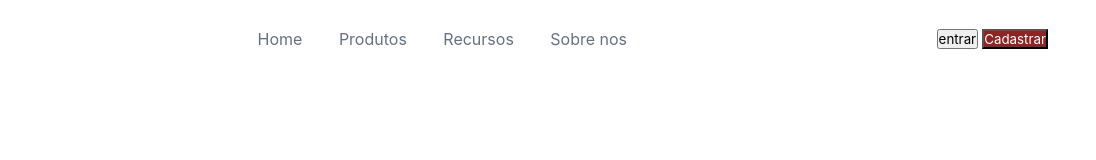
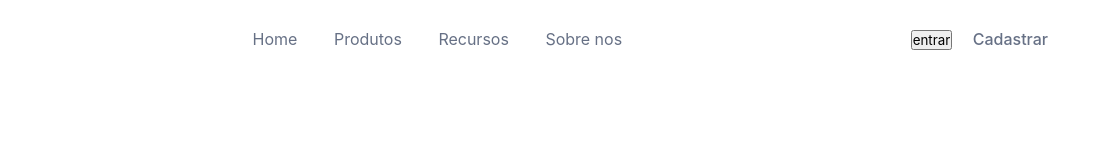
Before and after one commit to cauanamorim/7daysofcode, a plain HTML site: page workspace/index.html in a window 1280 px wide. Shown: the full height of the page, 184-1280 px from the left. Drawn offline with Linux system fonts and the light colour scheme.

Commit message:
Update style.css

```diff
--- a/workspace/styles/style.css
+++ b/workspace/styles/style.css
@@ -32,17 +32,21 @@ nav {
   display: flex;
 }
 
+.logo img {
+
+  cursor: pointer;
+}
+
 
 .menus {
   display: flex;
   align-items: center;
 
-
-
 }
 
-.menus.links a{
+.menus.links a {
   margin-bottom: 2rem;
+
 }
 
 .links a {
@@ -53,19 +57,22 @@ nav {
 }
 
 
-.buttons {
+
+.entrar {
   padding: 0.8rem 1rem;
   cursor: pointer;
-
-  border-radius: 0.5rem;
+  border: none;
   background: none;
   color: var(--text-color);
-  font-size: 0.9rem;
+  font-weight: 500;
+  font-size: 16px;
 
 }
 
-button.entrar {
-
+.cadastrar {
+  color: #FFF;
   background-color: var(--main-color);
-  color: #FFF;
+  font-size: 0.9rem;
+  border-radius: 0.5rem;
+  padding: 0.8rem 1rem;
 }
```
